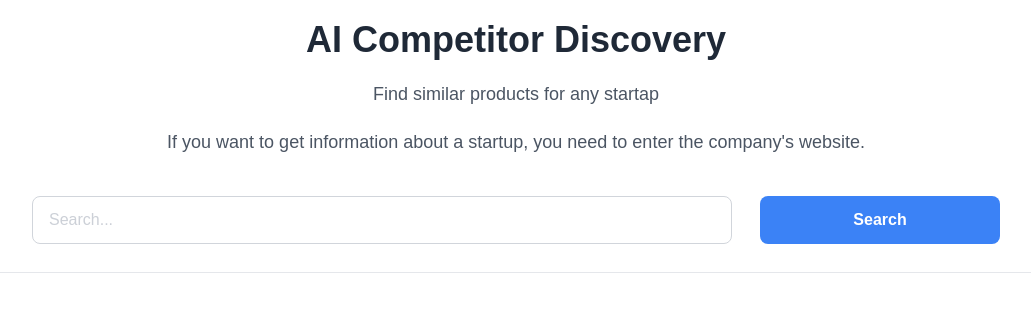
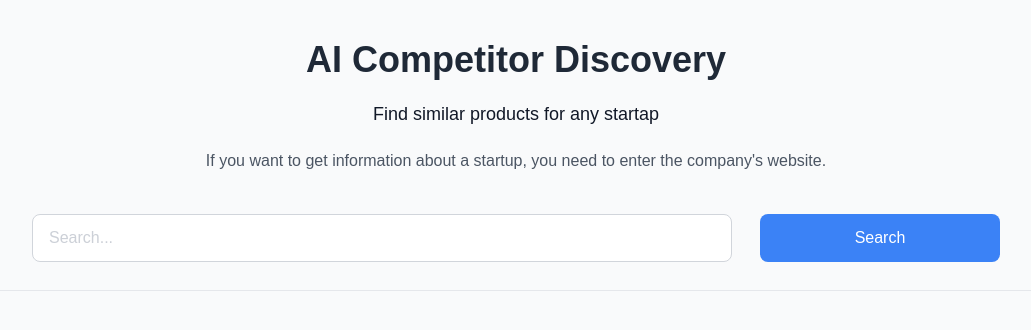
Before and after one commit to HannaNikola/AI_Competitor_Discovery, a Next.js app: page / in a window 1280 px wide. Shown: the top 330 px of the page, without its empty margins (124-1155 px from the left). Built offline with nearby package versions, Linux system fonts and the light colour scheme.

Commit message:
add_styles

```diff
--- a/src/app/page.tsx
+++ b/src/app/page.tsx
@@ -11,13 +11,13 @@ export default function Home() {
 
   return (
     <div className="flex items-center justify-center flex-col">
-      <h1 className="text-mainTitle text-4xl font-bold mb-5">
+      <h1 className="text-mainTitle text-2xl sm:text-4xl font-bold mb-5 max-sm:mt-5">
         AI Competitor Discovery
       </h1>
-      <h2 className="text-secondTitle text-lg mb-5">
+      <h2 className=" text-[16px] sm:text-lg mb-5">
         Find similar products for any startap
       </h2>
-      <p className="text-secondTitle text-lg mb-10">
+      <p className="text-secondTitle  mb-7 sm:mb-10">
         If you want to get information about a startup, you need to enter the
         company's website.
       </p>
@@ -26,7 +26,7 @@ export default function Home() {
       {/* <Report /> */}
       {isLoading && (
         <>
-          <div className="flex flex-col items-center justify-center mt-15">
+          <div className="flex flex-col items-center justify-center mt-5 sm:mt-15">
             <p className="mb-4">Generating report...... Please wait.</p>
             <AiNetworkLoader />
           </div>
--- a/src/compoents/Report.tsx
+++ b/src/compoents/Report.tsx
@@ -13,53 +13,48 @@ const Report = () => {
   );
 
   return (
-    <div className="mt-10">
-      <div className="w-full border border-devideBorder rounded-xl p-6 mb-7 ">
+    <div className=" w-full mt-7  sm:mt-10">
+      <div className="w-full border border-devideBorder rounded-xl p-4 sm:p-6 mb-5 sm:mb-7 ">
         <h3>Company Overview</h3>
 
-        <p className="font-semibold text-mainTitle list-disc list-inside">
-          Product Category:<span className="promptText">{analysis?.product_category}</span>
+        <p className="font-semibold text-mainTitle list-disc list-inside mb-2 ">
+          Product Category: <span className="promptText">{analysis?.product_category}</span>
         </p>
-        <p>
-          Summery:<span>{analysis?.short_summary}</span>
+        <p className="font-semibold secondTitle list-disc list-inside mb-2 ">
+          Summery: <span className=" promptText">{analysis?.short_summary}</span>
         </p>
+        <p className="font-semibold text-mainTitle">Target Users:</p>
         <ul>
-          Target Users:
           {analysis?.target_users?.map((user: string, index: number) => (
             <li
               key={index}
-              className="font-semibold text-mainTitle list-disc list-inside"
+              className="promptText  list-disc list-inside"
             >
               {user}
             </li>
           ))}
         </ul>
       </div>
-      <div className="flex">
-        <div className="flex flex-col basis-xs mr-7  ">
-          <div className=" flex flex-col basis-xs border border-devideBorder rounded-xl p-6 mb-7 ">
+      <div className="flex flex-col sm:flex-row">
+        <div className="flex flex-col sm:flex-row sm:mr-7 ">
+          <div className=" flex flex-col  border border-devideBorder rounded-xl p-4 sm:p-6 mb-5 sm:mb-7 ">
             <h3>Similar Products</h3>
             <ul className="text-blue-400 list-disc list-inside">
               {competitors?.competitors?.map(
                 (item: Competitor, index: number) => (
                   <li key={index} className="mb-2 text-blue-400">
-                    {item.name} — {item.product_category}
+                    {item.name} — <span className=" promptText">{item.product_category}</span>
                   </li>
                 ),
               )}
             </ul>
           </div>
         </div>
-        <div className=" flex flex-col basis-sm border border-devideBorder rounded-xl p-6 ">
+        <div className="flex-1 border border-devideBorder rounded-xl p-4 sm:p-6">
           <h3>Market Overview</h3>
           <p className="text-textResult leading-relaxed ">
             {insight?.opportunity}
           </p>
-          {/* <div className="flex mt-auto ">
-            <button className="flex justify-center  w-66.25 px-5 py-2 rounded-lg  font-semibold text-textButton bg-button">
-              Download report
-            </button>
-          </div> */}
         </div>
       </div>
     </div>
--- a/src/compoents/SearchInput.tsx
+++ b/src/compoents/SearchInput.tsx
@@ -41,7 +41,7 @@ const SearchInput = () => {
   };
 
   return (
-    <div className="flex w-full border-b border-devideBorder justify-center pb-7">
+    <div className="flex w-full border-b border-devideBorder justify-center pb-5 sm:pb-7">
       <input
         type="text"
         value={urlLink}
@@ -56,12 +56,8 @@ const SearchInput = () => {
         disabled={isLoading}
         className={`
     flex justify-center items-center w-60 h-12 px-5 py-2 rounded-lg font-semibold
-    text-textButton bg-button ml-7 transition-all duration-150
-
-    /* Эффект нажатия */
+    text-textButton text-[14px] sm:text-[16px] bg-button ml-7 transition-all duration-150
     active:scale-95
-
-    /* Стили для заблокированной кнопки */
     disabled:opacity-50 disabled:cursor-not-allowed disabled:active:scale-100
   `}
       >
--- a/src/globals.css
+++ b/src/globals.css
@@ -15,27 +15,108 @@
   --color-devideBorder: #e5e7eb;
 }
 
+*,
+*::before,
+*::after {
+  box-sizing: border-box;
+}
+
+/* iOS text scaling fix */
+html {
+  -webkit-text-size-adjust: 100%;
+  text-size-adjust: 100%;
+}
+
 body {
-  background: var(--background);
-  color: var(--textResult);
+  background: var(--color-background);
+  color: var(--color-textResult);
   font-family: Arial, Helvetica, sans-serif;
   font-weight: normal;
+
   margin: 0;
-  padding: 20px;
-  size: 16px;
+  padding: 16px;
+
+  font-size: 14px;
   line-height: 1.6;
+
+  /*  для iOS */
+  min-height: 100vh;
+  min-height: 100dvh;
+
+  -webkit-font-smoothing: antialiased;
+}
+
+img,
+picture,
+video,
+canvas {
+  display: block;
+  max-width: 100%;
+}
+
+/* Формы (фикс iOS + наследование шрифта) */
+input,
+button,
+textarea,
+select {
+  font: inherit;
+}
+
+/*  убирает zoom на input в iOS */
+input,
+textarea {
+  font-size: 16px;
+}
+
+/*  фикс кнопок в Safari */
+button {
+  -webkit-appearance: none;
+  appearance: none;
+}
+
+/* Ссылки */
+a {
+  text-decoration: none;
+  color: inherit;
+}
+
+/* === SAFE AREA SUPPORT (iPhone notch) === */
+.safe-area {
+  padding-bottom: env(safe-area-inset-bottom);
+  padding-top: env(safe-area-inset-top);
 }
 
 h3 {
-  @apply text-xl font-semibold;
+  @apply text-[16px] font-semibold;
   color: #374151;
   margin-bottom: 8px;
 }
 
-.promptText{
-  size: 16px;
+.promptText {
+  font-size: 14px;
   line-height: 1.6;
-  color: var(--textResult);
+  color: var(--color-textResult);
   font-family: Arial, Helvetica, sans-serif;
   font-weight: normal;
 }
+@media (min-width: 640px) {
+  body {
+    padding: 24px;
+    font-size: 16px;
+  }
+  h3 {
+    font-size: 18px;
+  }
+  .promptText {
+    font-size: 18px;
+  }
+}
+
+@media (min-width: 1024px) {
+  body {
+    padding: 40px;
+  }
+  h3 {
+    font-size: 18px;
+  }
+}
--- a/src/store/resultSlice.ts
+++ b/src/store/resultSlice.ts
@@ -1,5 +1,4 @@
 import { createSlice, PayloadAction } from "@reduxjs/toolkit";
-import { stat } from "fs";
 
 interface ResultState {
   analysis: any | null;
```
